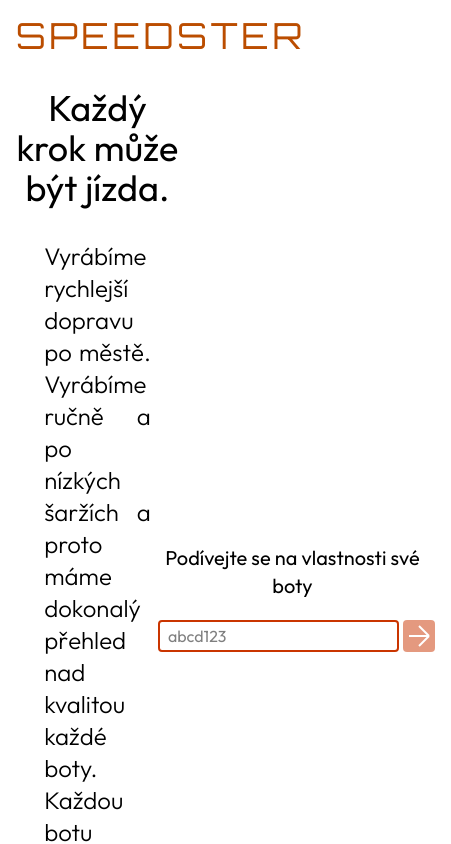
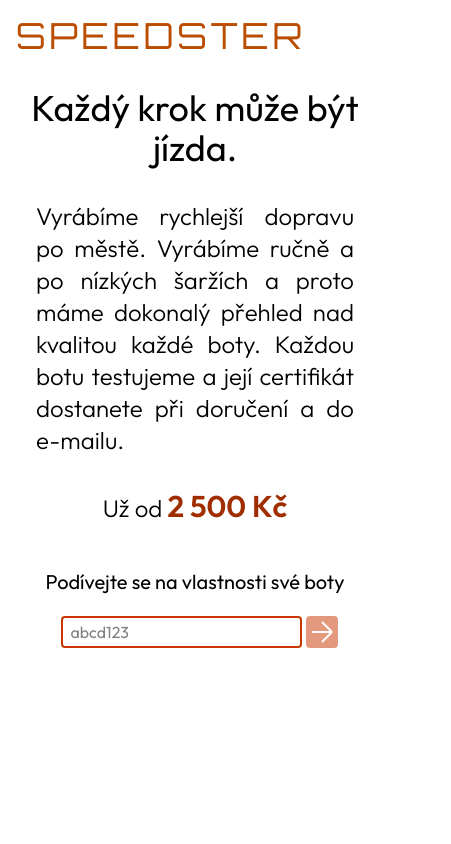
Before and after one commit to vinhor/speedster, an Angular app: page / in a window 390 px wide. Shown: the top 844 px of the page, 451 px wide, since content can reach past the window. Built offline with nearby package versions, Linux system fonts and the light colour scheme.

Commit message:
added responsivity to main page

```diff
--- a/src/app/home-page/home-page.component.html
+++ b/src/app/home-page/home-page.component.html
@@ -1,16 +1,20 @@
-<main class="font-outfit grid grid-cols-2 justify-items-center items-center">
+<main
+  class="font-outfit grid grid-cols-1 justify-items-center items-center lg:grid-cols-2"
+>
   <h2 class="text-center text-4xl m-4">Každý krok může být jízda.</h2>
-  <p class="col-start-1 text-2xl font-light m-4 px-40 text-justify">
+  <p
+    class="col-start-1 text-2xl font-light m-4 px-5 text-justify max-w-screen md:max-w-[70lvw] lg:max-w-3xl"
+  >
     Vyrábíme rychlejší dopravu po městě. Vyrábíme ručně a po nízkých šaržích a
     proto máme dokonalý přehled nad kvalitou každé boty. Každou botu testujeme a
     její certifikát dostanete při doručení a do e-mailu.
   </p>
-  <p class="col-start-1 text-2xl font-light m-4 px-40 text-center">
+  <p class="col-start-1 text-2xl font-light m-4 text-center">
     Už od
     <strong class="font-semibold text-3xl text-orange-800">2 500 Kč</strong>
   </p>
   <div
-    class="col-start-2 row-span-2 row-start-1 p-4 flex flex-col items-center justify-center"
+    class="lg:col-start-2 row-span-2 lg:row-start-1 p-4 flex flex-col items-center justify-center"
   >
     <h3 class="text-xl text-center m-3">Podívejte se na vlastnosti své boty</h3>
     <form
```
